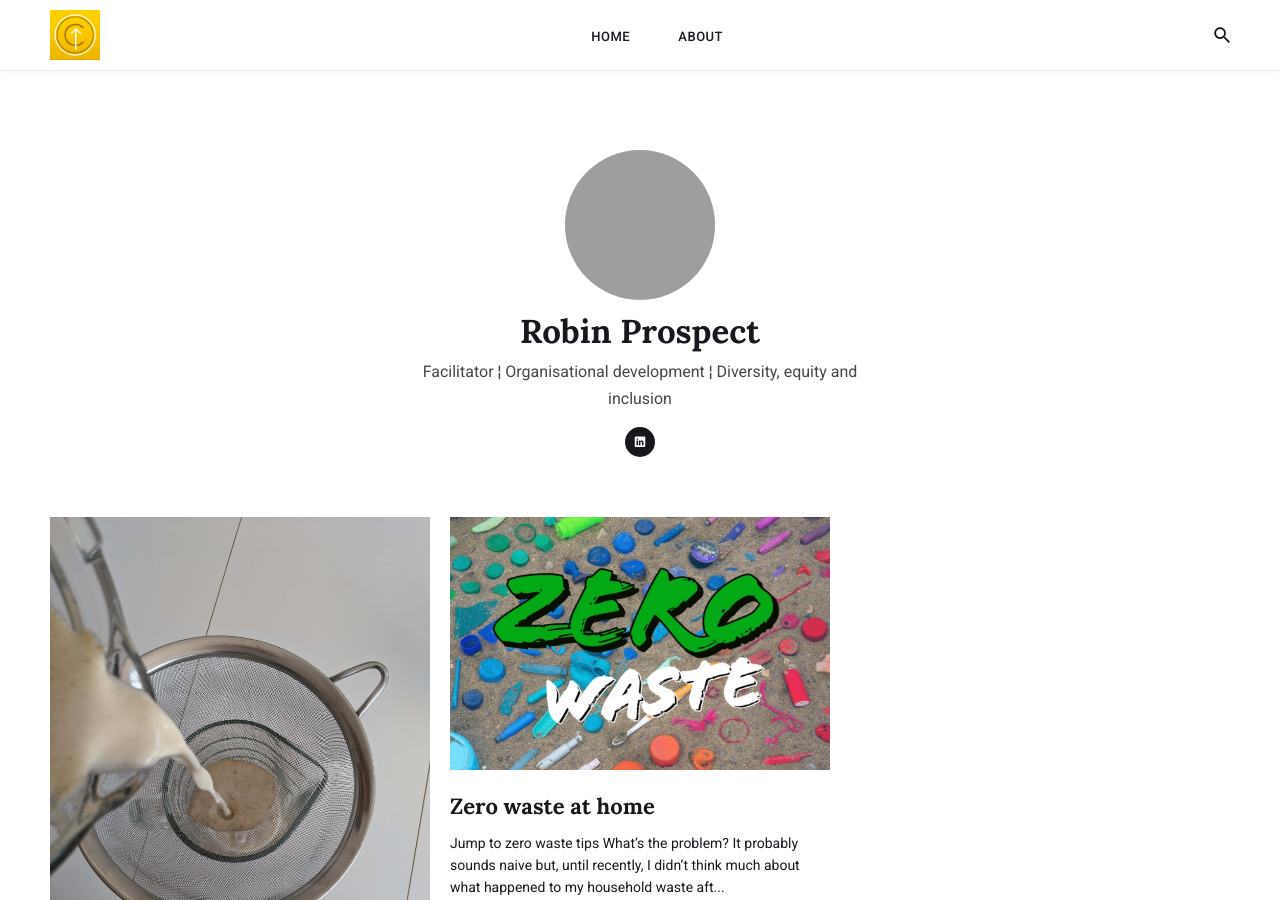
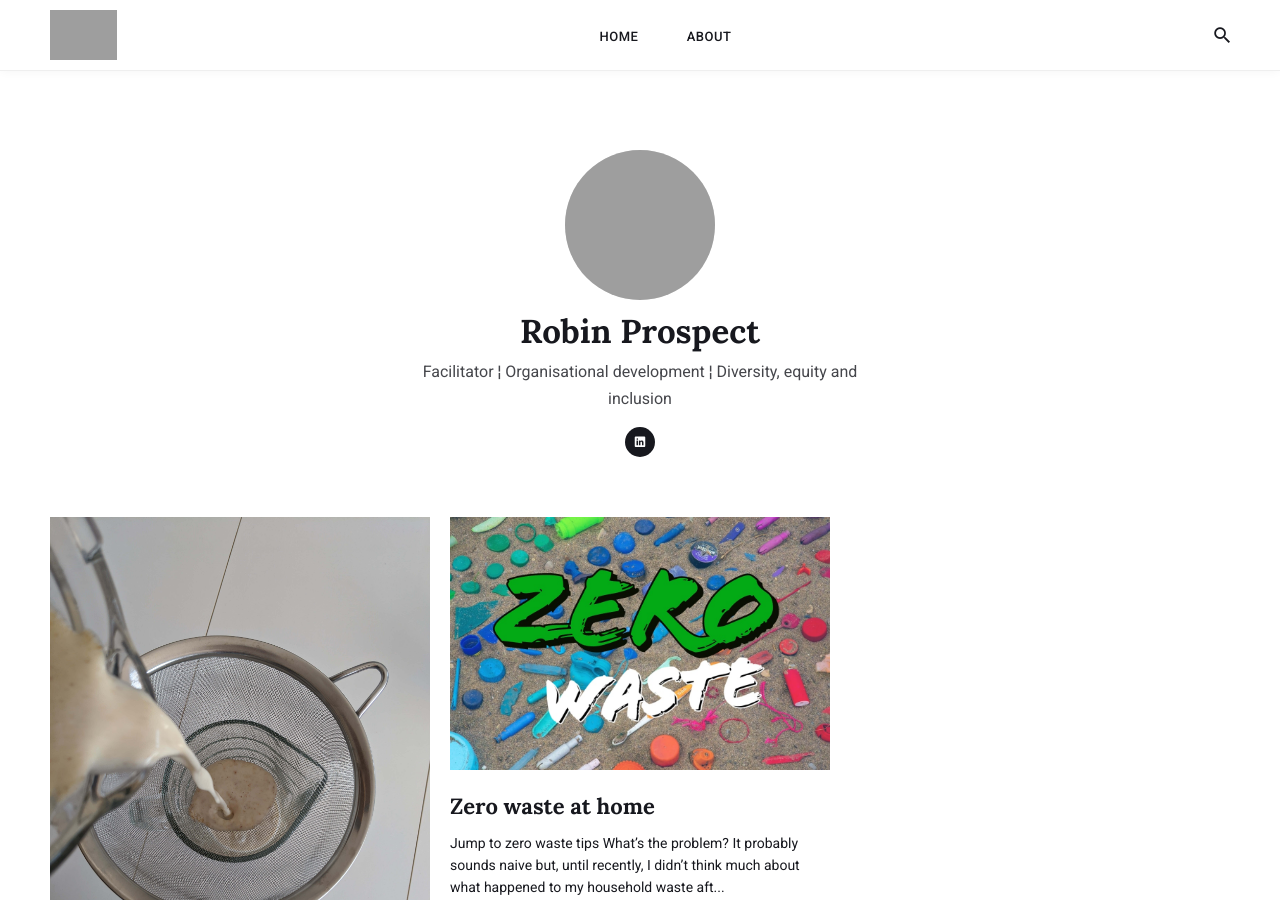
Before and after one commit to robinprospect/personalwebsite, a Jekyll site: the page built from index.html, in a window 1280 px wide and 900 px high. Built offline with Jekyll 4.4.1, drawn with Linux system fonts in a browser that asks for light colours; nearby versions of some CDN libraries; the list of posts is cut into pages by our own code; grey boxes are pictures that could not be loaded.

Commit message:
Update _config.yml

```diff
--- a/_config.yml
+++ b/_config.yml
@@ -1,7 +1,7 @@
 #-------------------------------
 # General Site Settings
 title: Robin Prospect
-logo: /images/logo-simple.jpg
+logo: /images/logo-simple
 description: "Facilitator ¦ Organisational development ¦ Diversity, equity and inclusion"
 baseurl: "" # the subpath of your site, e.g. /blog
 url: "https://robinprospect.com" # the base hostname & protocol for your site, e.g. http://example.com
```
